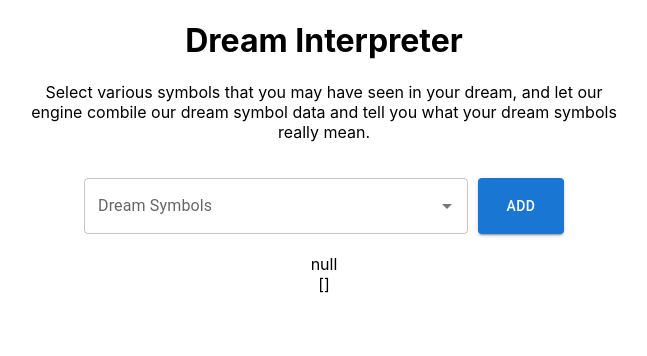
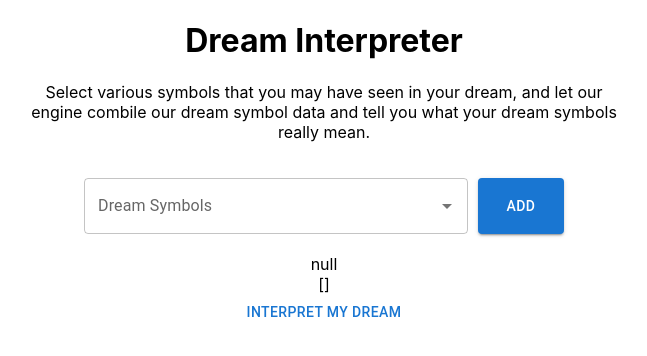
Before and after one commit to jcpalmer108/dream-interpreter, a React (Create React App) app: page / in a window 1280 px wide. Shown: the top 356 px of the page, without its empty margins (316-963 px from the left). Built offline with nearby package versions, Linux system fonts and the light colour scheme.

Commit message:
added interpret dream button

```diff
--- a/src/components/App.js
+++ b/src/components/App.js
@@ -71,6 +71,7 @@ class App extends Component {
           open={this.state.open}
           selected={this.state.selected}
         />
+        <Button variant="text" onClick={() => console.log('interpret')}>Interpret my dream</Button>
       </div>
     )
   }
```
